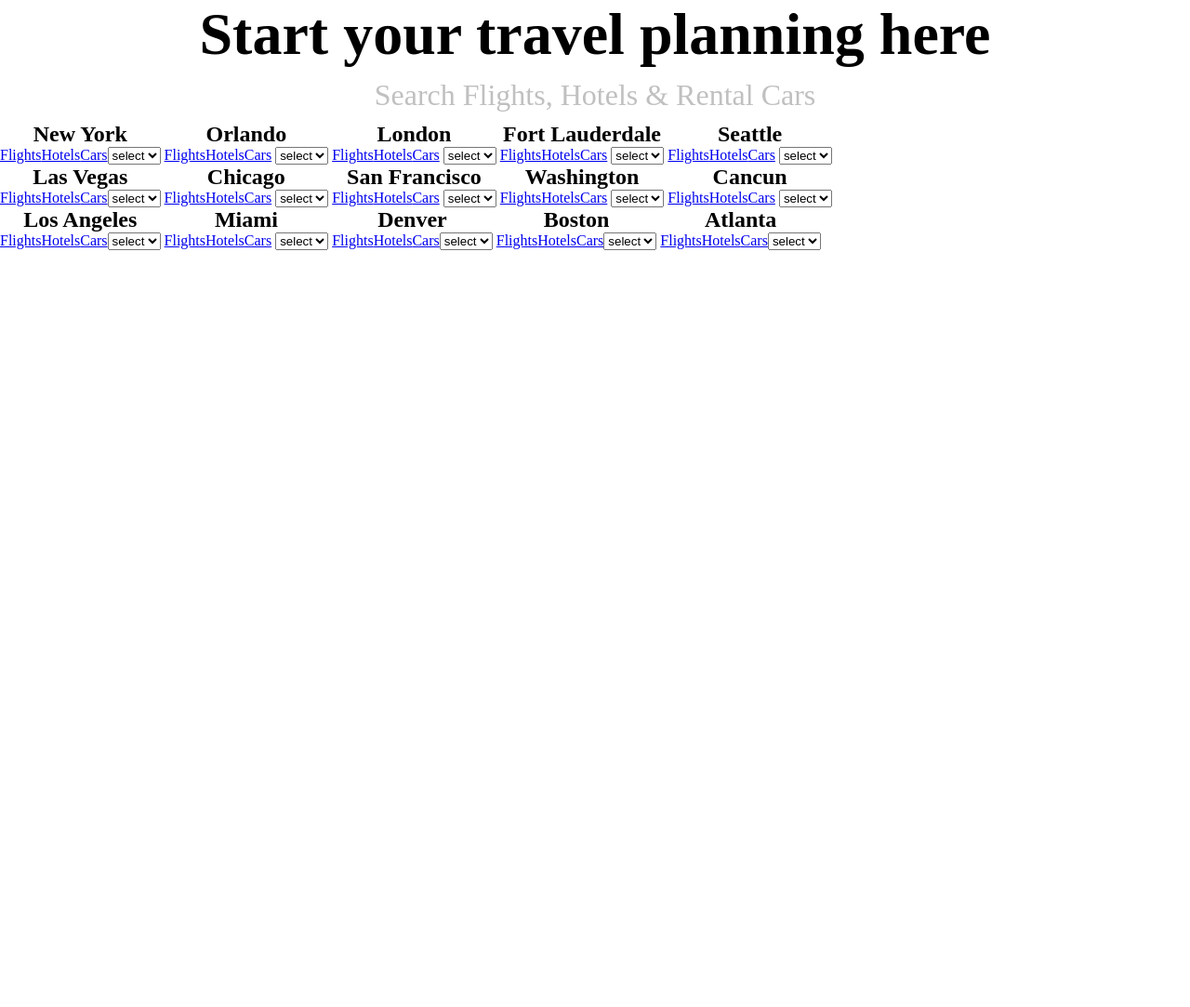
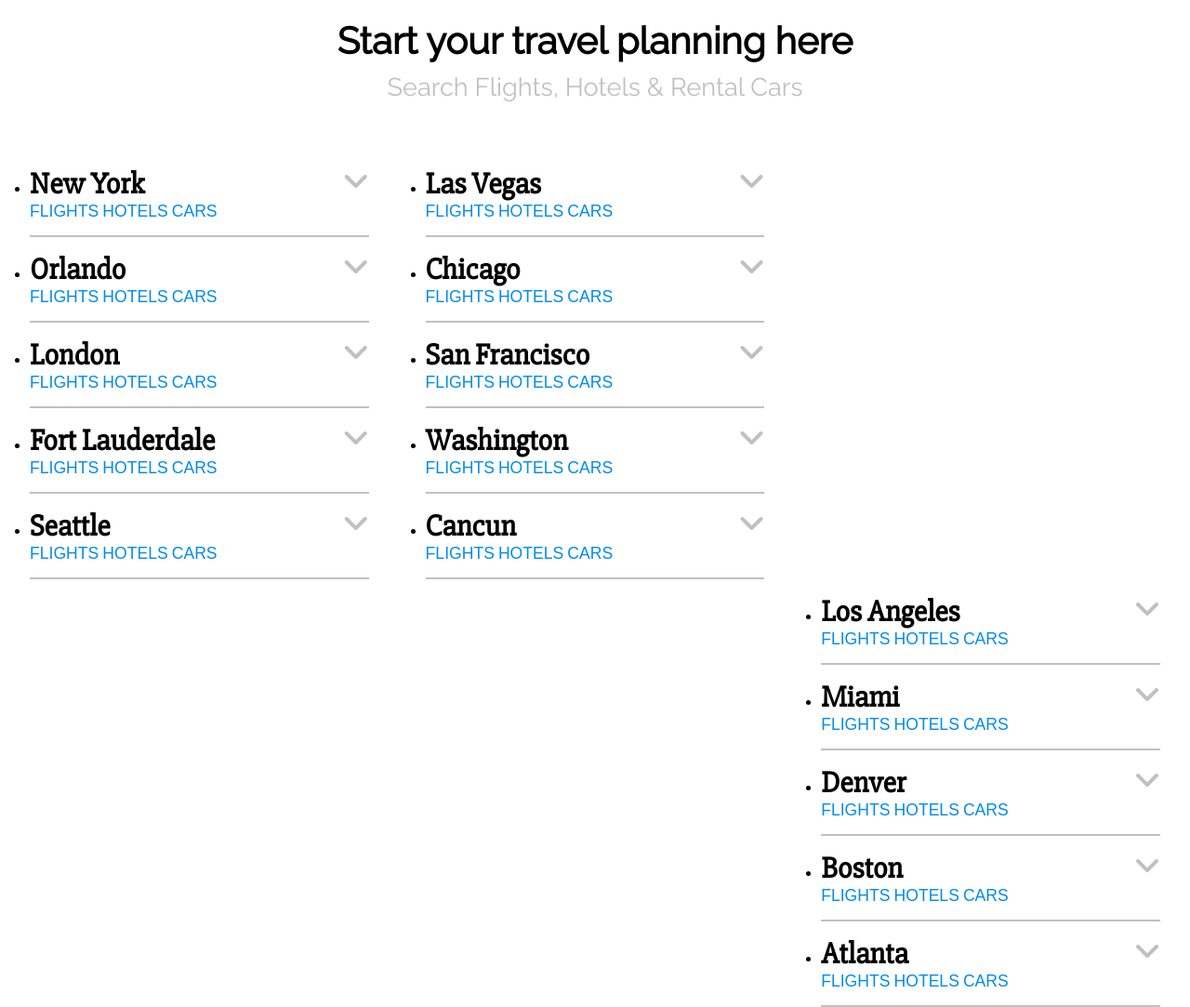
Before and after one commit to JustinasK97/2019-19-26, a plain HTML site: page index.html in a window 1280 px wide. Shown: the whole page at 93% size. Before the commit the page ends 800 px from the top, so only its background shows below. Drawn offline with Linux system fonts and the light colour scheme; a web font is replaced by a local one.

Commit message:
Prasminga zinute

```diff
--- a/css/style.css
+++ b/css/style.css
@@ -1,73 +1,77 @@
 /*Base*/
 *{
-	margin: 0;
+	margin: 0 auto;
 	padding: 0;
-	box-sizing: border-box;
+	box-sizing:border-box;
 }
 html{
-	height:100%
+	height:80%;
+	width:95%;
 }
 /*Heading*/
-h1,h2,h3,h4{
+h1,h2,h4{
 	text-align:center;
 	margin: 0;
 }
 h1{
-	font-size:4em;
-}
-h2{
-	font-size: 3em;
-	background-color: lightblue;
+	font-size:2.5em;
+	font-family:'Raleway', sans-serif;
+	padding-bottom: 10px;
+	padding-top: 20px;
 }
 h3{
-	font-size: 1.5em;
+	font-size: 2em;
+	font-family:'Slabo 27px', serif;
+	text-decoration: none;
+	padding-top: 10px;
 }
 header p{
-	font-size: 2em;
 	text-align: center;
-	padding-top: 10px;
-	padding-bottom: 10px;
+	font-size: 1.7em;
 	color:silver;
-/*Body*/
-body{
-	margin:0;
-	padding:0;
+	margin-bottom: 2em;
+	font-family: 'Raleway', sans-serif;
 }
 /*Links*/
+a{
+	margin:0 auto;
+	text-decoration: none;
+	font-size: 1.1em;
+	color: #028bed;
+	text-transform: uppercase;
+	font-family: 'Muli', sans-serif;
+	padding-bottom: 2px;
+}
 ul{
-	text-align: center;
-}
-/*Paragraph*/
-
-}
-p a{
-	text-align: left;
-	background-color: lightgreen;
+	vertical-align:center;
+	text-decoration: none;
+	display:inline;
 }
 /*Lists*/
 li{
-	text-align: center;
-	vertical-align:top;
-	display: inline-block;
+	border-bottom: 2px solid silver;
+	padding-top: 5px;
+	padding-bottom: 15px;
 }
-/*Layout*/
-main{
-	width: 70%;
+i{
+	color:silver;
+	float: right;
 }
-main,aside{
-	float:left;
+ul:nth-child(1){
+	text-align: left;
+	float: left;
+	display: block;
+	width: 30%;
 }
-article{
-	background-color: green;
+ul:nth-child(2){
+	text-align: left;
+	float:middle;
+	display: block;
+	width: 30%;
 }
-/*Aside*/
-aside{
+ul:nth-child(3){
+	text-align: left;
+	float:right;
+	display: block;
 	width: 30%;
-	background-color: gold;
 }
-/*Footer*/
-footer{
-	height: 80%;
-	background-color: silver;
-	clear: both;
-}
--- a/index.html
+++ b/index.html
@@ -3,6 +3,8 @@
 <head>
 	<meta charset="utf-8">
 	<title>Float užduotis</title>
+	<link href="https://fonts.googleapis.com/css?family=Muli|Raleway|Slabo+27px&display=swap" rel="stylesheet">
+	<script src="https://kit.fontawesome.com/04b00d367c.js"></script>
 	<link rel="stylesheet" href="css/style.css">
 </head>
 <body>
@@ -12,106 +14,25 @@
 	</header>
 	<nav>
 		<ul>
-			<li><h3>New York</h3><a href="#">Flights</a><a href="#">Hotels</a><a href="#">Cars</a><select>
-				<option>select</option>
-				<option>1</option>
-				<option>2</option>
-				<option>3</option>
-			</select></li>
-			<li><h3>Orlando</h3><a href="#">Flights</a><a href="#">Hotels</a><a href="#">Cars</a>
-			<select>
-				<option>select</option>
-				<option>1</option>
-				<option>2</option>
-				<option>3</option>
-			</select></li>
-			<li><h3>London</h3><a href="#">Flights</a><a href="#">Hotels</a><a href="#">Cars</a>
-				<select>
-					<option>select</option>
-					<option>1</option>
-					<option>2</option>
-					<option>3</option>
-				</select></li>
-			<li><h3>Fort Lauderdale</h3><a href="#">Flights</a><a href="#">Hotels</a><a href="#">Cars</a>
-				<select>
-					<option>select</option>
-					<option>1</option>
-					<option>2</option>
-					<option>3</option>
-				</select></li>
-			<li><h3>Seattle</h3><a href="#">Flights</a><a href="#">Hotels</a><a href="#">Cars</a>
-				<select>
-					<option>select</option>
-					<option>1</option>
-					<option>2</option>
-					<option>3</option>
-				</select></li>
+			<li><h3>New York    					<i class="fas fa-angle-down"></i></h3><a href="#">Flights</a>		<a href="#">Hotels</a>		<a href="#">Cars</a></li>
+			<li><h3>Orlando			<i class="fas fa-angle-down"></i></h3><a href="#">Flights</a>		<a href="#">Hotels</a>		<a href="#">Cars</a></li>
+			<li><h3>London			<i class="fas fa-angle-down"></i></h3><a href="#">Flights</a>		<a href="#">Hotels</a>		<a href="#">Cars</a></li>
+			<li><h3>Fort Lauderdale			<i class="fas fa-angle-down"></i></h3><a href="#">Flights</a>		<a href="#">Hotels</a>		<a href="#">Cars</a></li>
+			<li><h3>Seattle			<i class="fas fa-angle-down"></i></h3><a href="#">Flights</a>		<a href="#">Hotels</a>		<a href="#">Cars</a></li>
 		</ul>
 		<ul>
-			<li><h3>Las Vegas</h3><a href="#">Flights</a><a href="#">Hotels</a><a href="#">Cars</a><select>
-					<option>select</option>
-					<option>1</option>
-					<option>2</option>
-					<option>3</option>
-				</select></li>
-			<li><h3>Chicago</h3><a href="#">Flights</a><a href="#">Hotels</a><a href="#">Cars</a> <select>
-					<option>select</option>
-					<option>1</option>
-					<option>2</option>
-					<option>3</option>
-				</select></li>
-			<li><h3>San Francisco</h3><a href="#">Flights</a><a href="#">Hotels</a><a href="#">Cars</a>
-				<select>
-					<option>select</option>
-					<option>1</option>
-					<option>2</option>
-					<option>3</option>
-				</select></li>
-			<li><h3>Washington</h3><a href="#">Flights</a><a href="#">Hotels</a><a href="#">Cars</a>
-				<select>
-					<option>select</option>
-					<option>1</option>
-					<option>2</option>
-					<option>3</option>
-				</select></li>
-			<li><h3>Cancun</h3><a href="#">Flights</a><a href="#">Hotels</a><a href="#">Cars</a>  <select>
-					<option>select</option>
-					<option>1</option>
-					<option>2</option>
-					<option>3</option>
-				</select></li>
+			<li><h3>Las Vegas			<i class="fas fa-angle-down"></i></h3><a href="#">Flights</a>		<a href="#">Hotels</a>		<a href="#">Cars</a></li>
+			<li><h3>Chicago			<i class="fas fa-angle-down"></i></h3><a href="#">Flights</a>		<a href="#">Hotels</a>		<a href="#">Cars</a></li>
+			<li><h3>San Francisco			<i class="fas fa-angle-down"></i></h3><a href="#">Flights</a>		<a href="#">Hotels</a>		<a href="#">Cars</a></li>
+			<li><h3>Washington			<i class="fas fa-angle-down"></i></h3><a href="#">Flights</a>		<a href="#">Hotels</a>		<a href="#">Cars</a></li>
+			<li><h3>Cancun			<i class="fas fa-angle-down"></i></h3><a href="#">Flights</a>		<a href="#">Hotels</a>		<a href="#">Cars</a></li>
 		</ul>
 		<ul>
-			<li><h3>Los Angeles</h3><a href="#">Flights</a><a href="#">Hotels</a><a href="#">Cars</a><select>
-					<option>select</option>
-					<option>1</option>
-					<option>2</option>
-					<option>3</option>
-				</select></li>
-			<li><h3>Miami</h3><a href="#">Flights</a><a href="#">Hotels</a><a href="#">Cars</a> <select>
-					<option>select</option>
-					<option>1</option>
-					<option>2</option>
-					<option>3</option>
-				</select></li>
-			<li><h3>Denver</h3><a href="#">Flights</a><a href="#">Hotels</a><a href="#">Cars</a><select>
-					<option>select</option>
-					<option>1</option>
-					<option>2</option>
-					<option>3</option>
-				</select></li>
-			<li><h3>Boston</h3><a href="#">Flights</a><a href="#">Hotels</a><a href="#">Cars</a><select>
-					<option>select</option>
-					<option>1</option>
-					<option>2</option>
-					<option>3</option>
-				</select></li>
-			<li><h3>Atlanta</h3><a href="#">Flights</a><a href="#">Hotels</a><a href="#">Cars</a><select>
-					<option>select</option>
-					<option>1</option>
-					<option>2</option>
-					<option>3</option>
-				</select></li>
+			<li><h3>Los Angeles			<i class="fas fa-angle-down"></i></h3><a href="#">Flights</a>		<a href="#">Hotels</a>		<a href="#">Cars</a></li>
+			<li><h3>Miami			<i class="fas fa-angle-down"></i></h3><a href="#">Flights</a>		<a href="#">Hotels</a>		<a href="#">Cars</a></li>
+			<li><h3>Denver			<i class="fas fa-angle-down"></i></h3><a href="#">Flights</a>		<a href="#">Hotels</a>		<a href="#">Cars</a></li>
+			<li><h3>Boston			<i class="fas fa-angle-down"></i></h3><a href="#">Flights</a>		<a href="#">Hotels</a>		<a href="#">Cars</a></li>
+			<li><h3>Atlanta			<i class="fas fa-angle-down"></i></h3><a href="#">Flights</a>		<a href="#">Hotels</a>		<a href="#">Cars</a></li>
 		</ul>
 	</nav>
 </body>
```
